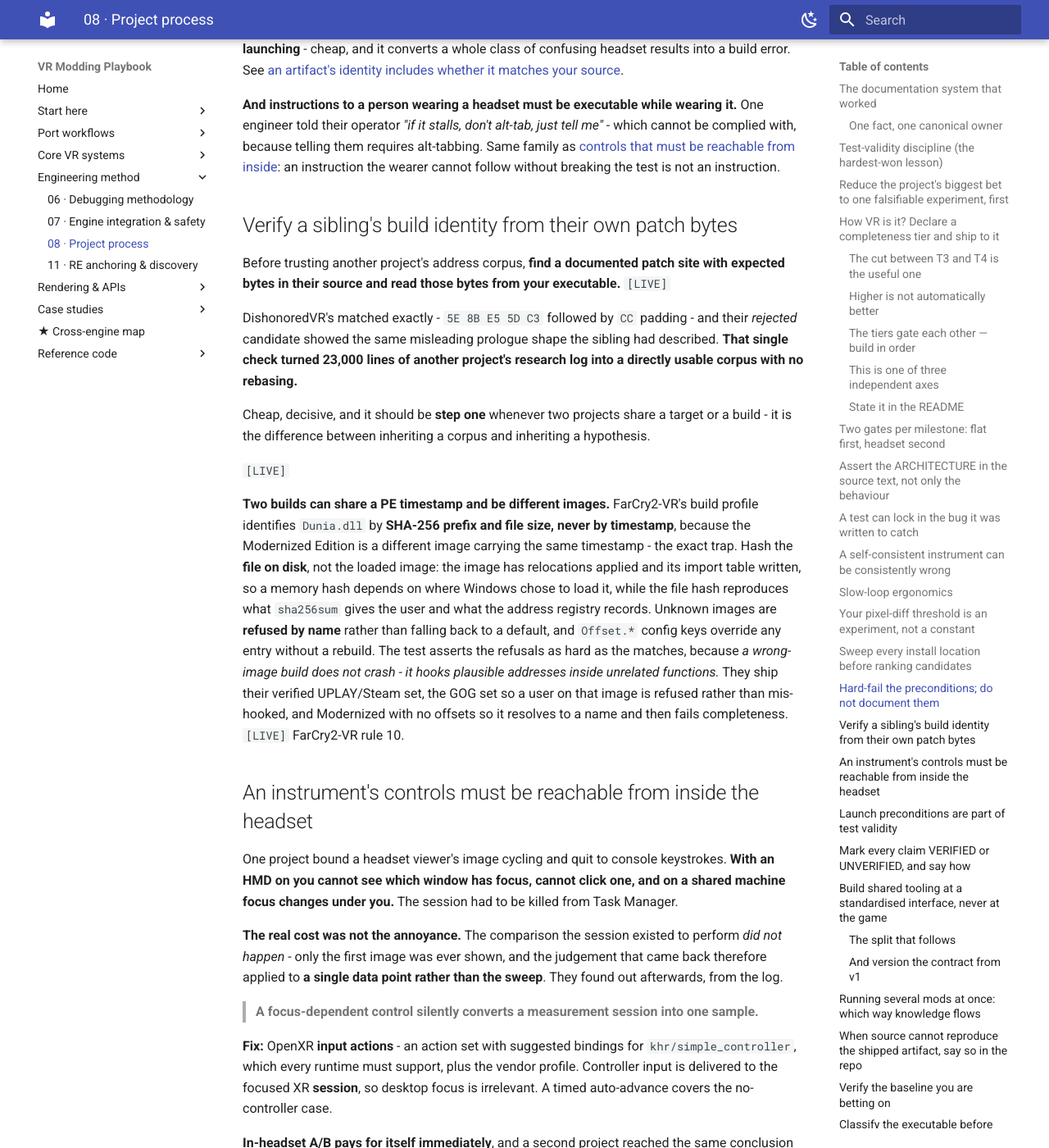
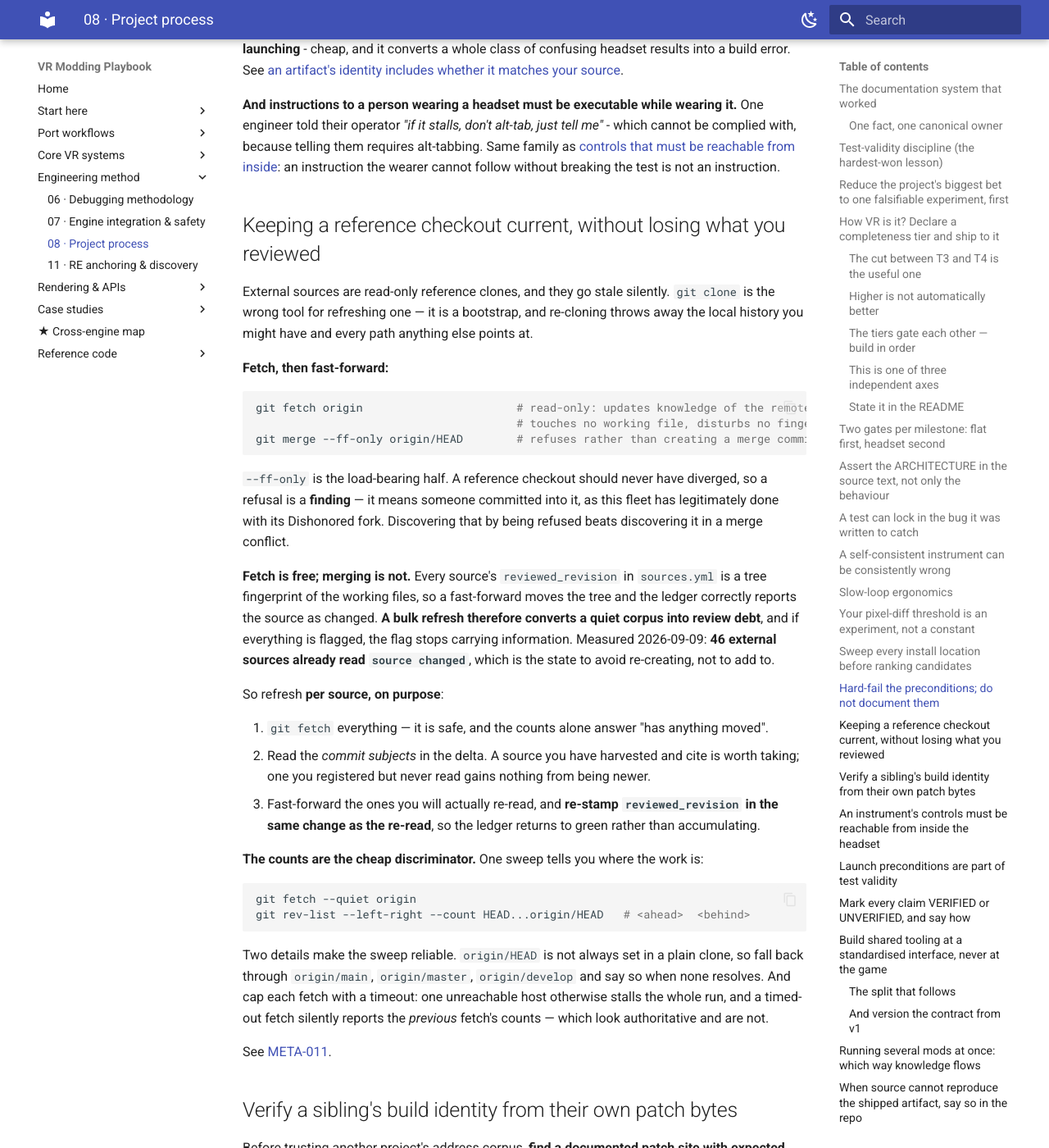
Before and after one commit to phunkaeg/vr-modding-playbook, an MkDocs documentation site: the page built from docs/08-project-process.md, in a window 1280 px wide and 1400 px high, scrolled down 11122 px. Shown: the whole window at 82% size. Built offline with MkDocs 1.6.1 and Material for MkDocs 9.7.7, drawn with Linux system fonts in a browser that asks for light colours.

Commit message:
Refreshing external checkouts: fetch everything, merge what you will re-read
A sweep of the 21 highest-cited external sources exposed a process gap: there
was no guidance anywhere on keeping a reference checkout current, and the ledger
already showed 46 sources reading `source changed`.

git clone is the wrong tool - it is a bootstrap, and re-cloning discards local
history and breaks every path pointing at the tree. The pair is `git fetch
origin` then `git merge --ff-only origin/HEAD`, and --ff-only is the load-bearing
half: a reference clone should never have diverged, so a refusal is a FINDING
rather than an obstacle. This fleet has one legitimately diverged checkout - the
in-house Dishonored fork - and being refused is how you want to learn that.

FETCH IS FREE; MERGING IS NOT. Every reviewed_revision is a tree fingerprint of
the working files, so a fast-forward correctly marks the source changed. A bulk
refresh therefore converts a reviewed corpus into review debt in one command, and
46 rows already read `source changed` - which is the state to stop adding to, not
the state to normalise. That is the metric-that-cannot-fail inverted: a signal
firing on 40% of the corpus has stopped discriminating (META-011, FAIL-META-015).

Two sweep details that cost time if missed and are now written down: origin/HEAD
is not always set in a plain clone, so fall back through main/master/develop and
say so when none resolves; and cap every fetch with a timeout, because a timed-out
fetch silently reports the PREVIOUS fetch's counts, which look authoritative.

The sweep itself, recorded here because the next one wants the baseline. Nothing
is ahead anywhere, so every one of these fast-forwards cleanly:

  Halo-MCC-VR      293 behind  (fetch timed out; count is from the prior fetch)
  witcher3-vr       59
  shock2quest       27         - harvested yesterday from the stale copy
  MonsterDeadWood/FC2VR  20
  UEVR               4
  CallOfDuty4_VR     4
  C2VR / DiRT2VR / TimeShiftVR   2 each, one coordinated push on 2026-09-08
  REFramework        1
  Dishonored-VR      1
  current: cyberpunk-vr-port, BF3VR, JKXR, bioshock-trilogy-vr, BF2VR,
           thedarkmodvr, anvilengine2vr, fear-vr, PureDark/UEVR

No source was merged. Which deltas are worth taking is a judgement about what we
will actually re-read, and it belongs to the owner rather than to the sweep.

All 9 checks pass.

Co-Authored-By: Claude Opus 5 <noreply@anthropic.com>

````diff
--- a/docs/08-project-process.md
+++ b/docs/08-project-process.md
@@ -405,6 +405,52 @@ their operator *"if it stalls, don't alt-tab, just tell me"* - which cannot be c
 telling them requires alt-tabbing. Same family as
 [controls that must be reachable from inside](#headset-reachable-controls): an instruction the wearer
 cannot follow without breaking the test is not an instruction.
+
+## Keeping a reference checkout current, without losing what you reviewed {#refresh-external-sources}
+
+External sources are read-only reference clones, and they go stale silently. `git clone` is the wrong
+tool for refreshing one — it is a bootstrap, and re-cloning throws away the local history you might
+have and every path anything else points at.
+
+**Fetch, then fast-forward:**
+
+```bash
+git fetch origin                       # read-only: updates knowledge of the remote,
+                                       # touches no working file, disturbs no fingerprint
+git merge --ff-only origin/HEAD        # refuses rather than creating a merge commit
+```
+
+`--ff-only` is the load-bearing half. A reference checkout should never have diverged, so a refusal is
+a **finding** — it means someone committed into it, as this fleet has legitimately done with its
+Dishonored fork. Discovering that by being refused beats discovering it in a merge conflict.
+
+**Fetch is free; merging is not.** Every source's `reviewed_revision` in `sources.yml` is a tree
+fingerprint of the working files, so a fast-forward moves the tree and the ledger correctly reports
+the source as changed. **A bulk refresh therefore converts a quiet corpus into review debt**, and if
+everything is flagged, the flag stops carrying information. Measured 2026-09-09: **46 external
+sources already read `source changed`**, which is the state to avoid re-creating, not to add to.
+
+So refresh **per source, on purpose**:
+
+1. `git fetch` everything — it is safe, and the counts alone answer "has anything moved".
+2. Read the *commit subjects* in the delta. A source you have harvested and cite is worth taking; one
+   you registered but never read gains nothing from being newer.
+3. Fast-forward the ones you will actually re-read, and **re-stamp `reviewed_revision` in the same
+   change as the re-read**, so the ledger returns to green rather than accumulating.
+
+**The counts are the cheap discriminator.** One sweep tells you where the work is:
+
+```bash
+git fetch --quiet origin
+git rev-list --left-right --count HEAD...origin/HEAD   # <ahead>  <behind>
+```
+
+Two details make the sweep reliable. `origin/HEAD` is not always set in a plain clone, so fall back
+through `origin/main`, `origin/master`, `origin/develop` and say so when none resolves. And cap each
+fetch with a timeout: one unreachable host otherwise stalls the whole run, and a timed-out fetch
+silently reports the *previous* fetch's counts — which look authoritative and are not.
+
+See [META-011](pattern-catalog.md#meta-011).
 
 ## Verify a sibling's build identity from their own patch bytes {#sibling-build-identity}
 
````
Also changed, not shown: AGENTS.md (+3 -3 lines), docs/coverage.md (+12 -12 lines), docs/failure-atlas.md (+1 -0 lines), docs/pattern-catalog.md (+30 -0 lines), docs/symptom-index.md (+2 -0 lines).
